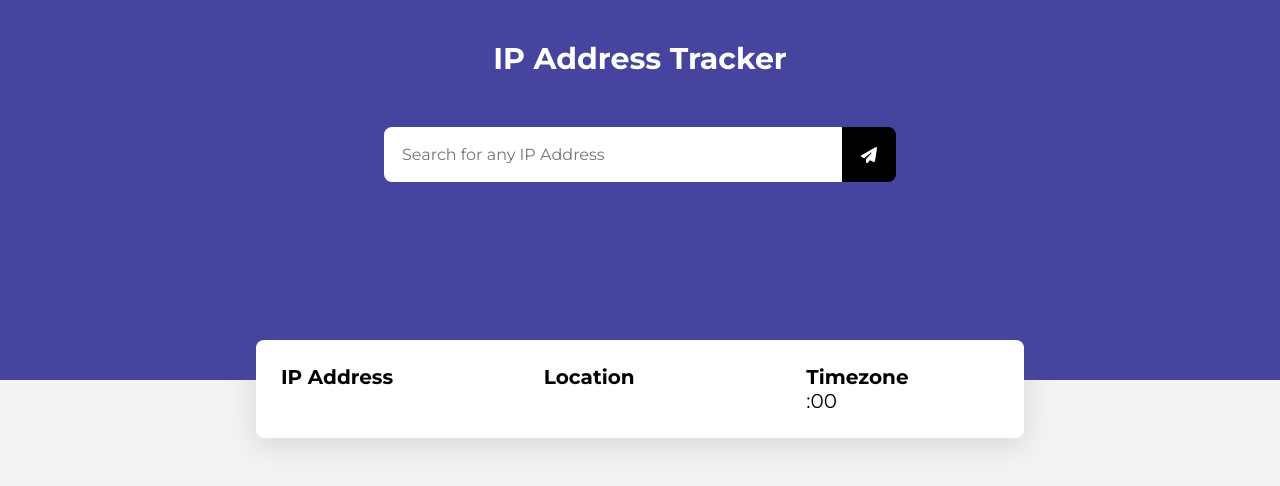
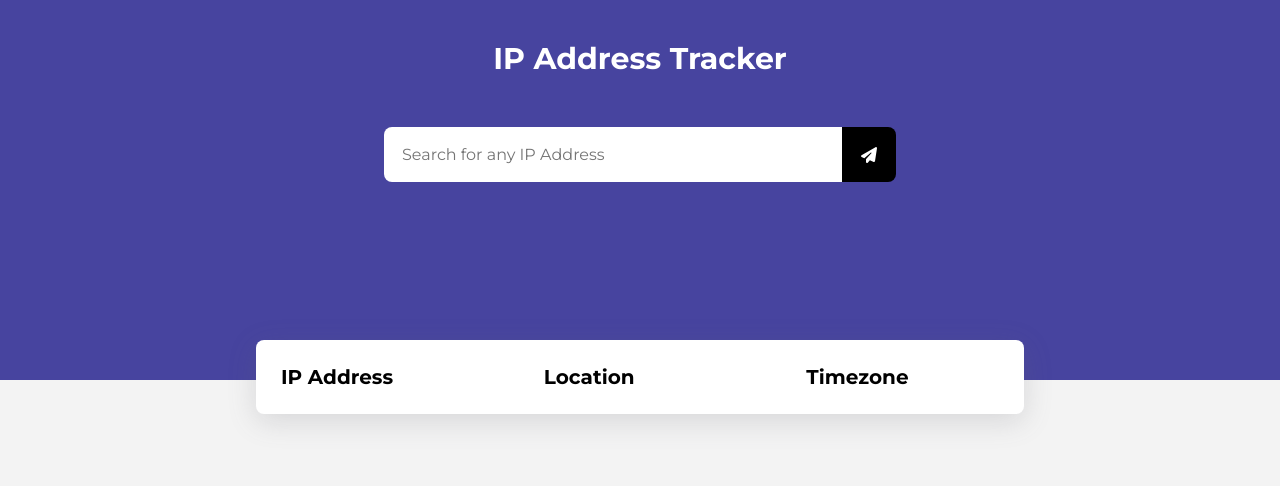
Before and after one commit to gfrnca/ReactIPTracker, a React (Create React App) app: page / in a window 1280 px wide. Shown: the top 486 px of the page. Built offline with nearby package versions, Linux system fonts and the light colour scheme.

Commit message:
Changed project favicon

```diff
--- a/public/index.html
+++ b/public/index.html
@@ -9,6 +9,7 @@
       content="Web site created using create-react-app"
     />
 
+    <link rel="icon" href="./favicon.png" />
 
     <link rel="preconnect" href="https://fonts.googleapis.com">
     <link rel="preconnect" href="https://fonts.gstatic.com" crossorigin>
--- a/src/components/organisms/HomePage/HomePageIpContent/HomePageIpContent.jsx
+++ b/src/components/organisms/HomePage/HomePageIpContent/HomePageIpContent.jsx
@@ -13,18 +13,22 @@ const HomePageIpContent = (props) => {
       <HomePageIpContentWrapper>
         <div className="ip-info">
           <BoldTitle size="20px">IP Address</BoldTitle>
-          <p>{props.ip}</p>
+          {props.ip && <p>{props.ip}</p>}
         </div>
 
         <div className="ip-info">
           <BoldTitle size="20px">Location</BoldTitle>
-          <p>{props.city}</p>
-          <p>{props.country}</p>
+          {props.city && (
+            <>
+              <p>{props.city}</p>
+              <p>{props.country}</p>
+            </>
+          )}
         </div>
 
         <div className="ip-info">
           <BoldTitle size="20px">Timezone</BoldTitle>
-          <p>{props.timezone.slice(0, 3)}:00</p>
+          {props.timezone && <p>{props.timezone.slice(0, 3)}:00</p>}
         </div>
       </HomePageIpContentWrapper>
     </>
```
Also changed, not shown: public/favicon.png (added).
